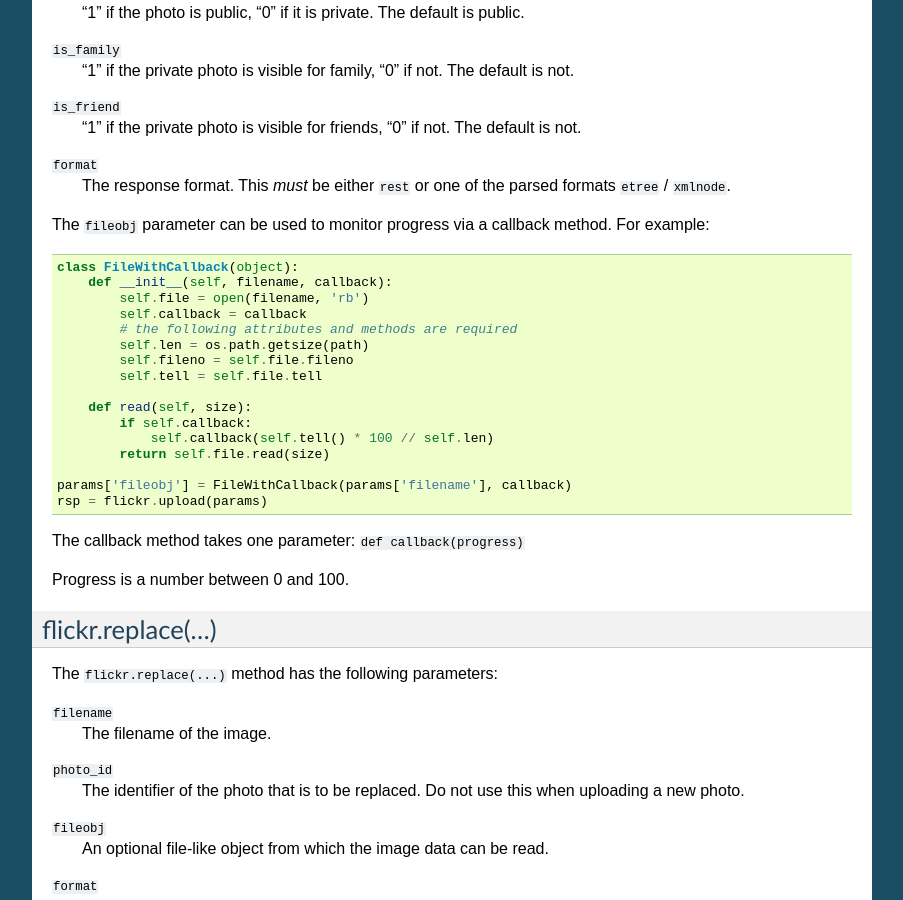
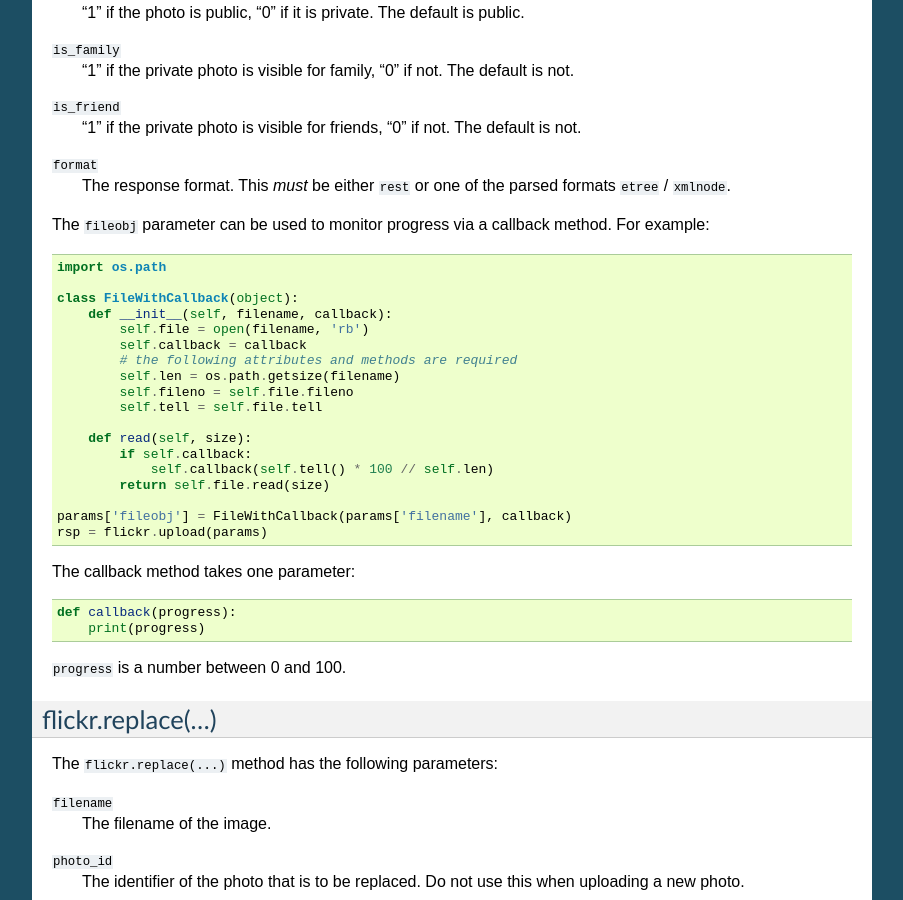
Before and after one commit to sybrenstuvel/flickrapi, a Sphinx documentation site: the page built from doc/4-uploading.rst, in a window 1280 px wide and 900 px high, scrolled down 635 px. Shown: the whole window, without its empty margins (198-1101 px from the left). Built offline with Sphinx 7.4.7, drawn with Linux system fonts in a browser that asks for light colours.

Commit message:
fix example

```diff
--- a/doc/4-uploading.rst
+++ b/doc/4-uploading.rst
@@ -52,12 +52,14 @@
 The ``fileobj`` parameter can be used to monitor progress via a
 callback method. For example::
 
+    import os.path
+
     class FileWithCallback(object):
         def __init__(self, filename, callback):
             self.file = open(filename, 'rb')
             self.callback = callback
             # the following attributes and methods are required
-            self.len = os.path.getsize(path)
+            self.len = os.path.getsize(filename)
             self.fileno = self.file.fileno
             self.tell = self.file.tell
 
@@ -69,9 +71,12 @@
     params['fileobj'] = FileWithCallback(params['filename'], callback)
     rsp = flickr.upload(params)
 
-The callback method takes one parameter: ``def callback(progress)``
+The callback method takes one parameter::
 
-Progress is a number between 0 and 100.
+    def callback(progress):
+        print(progress)
+
+``progress`` is a number between 0 and 100.
 
 
 flickr.replace(...)
```
